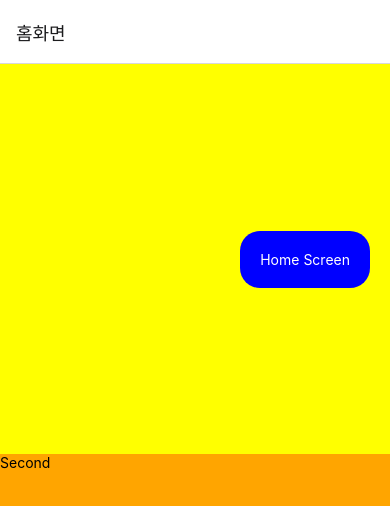
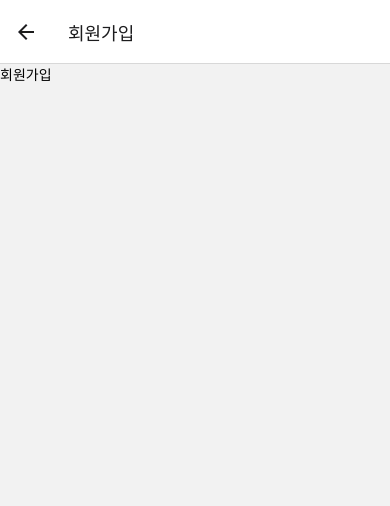
Before and after one commit to leeyoonseo/study-FoodDeliveryApp, a React Native app: screen /SignUp in a window 390 px wide. Shown: the top 506 px of the page. Built offline with nearby package versions, Linux system fonts and the light colour scheme.

Commit message:
리액트 네비게이션 - 스크린과 중첩라우팅까지

```diff
--- a/App.tsx
+++ b/App.tsx
@@ -1,83 +1,70 @@
 import * as React from 'react';
-import {NavigationContainer, ParamListBase} from '@react-navigation/native';
-import {
-  createNativeStackNavigator,
-  NativeStackScreenProps,
-} from '@react-navigation/native-stack';
-import {Pressable, Text, View} from 'react-native';
-import {useCallback} from 'react';
+import {useState, useEffect} from 'react';
+import {NavigationContainer} from '@react-navigation/native';
+import {createNativeStackNavigator} from '@react-navigation/native-stack';
+import {createBottomTabNavigator} from '@react-navigation/bottom-tabs';
+import Settings from './src/pages/Settings';
+import Orders from './src/pages/Orders';
+import Delivery from './src/pages/Delivery';
+import SignIn from './src/pages/SignIn';
+import SignUp from './src/pages/SignUp';
 
-type RootStackParamList = {
-  Home: undefined;
-  Details: undefined;
+export type LoggedInParamList = {
+  Orders: undefined;
+  Settings: undefined;
+  Delivery: undefined;
+  Complete: {orderId: string};
 };
-type HomeScreenProps = NativeStackScreenProps<RootStackParamList, 'Home'>;
-type DetailsScreenProps = NativeStackScreenProps<ParamListBase, 'Details'>;
 
-function HomeScreen({navigation}: HomeScreenProps) {
-  const onClick = useCallback(() => {
-    navigation.navigate('Details');
-  }, [navigation]);
+export type RootStackParamList = {
+  SignIn: undefined;
+  SignUp: undefined;
+};
+
+const Tab = createBottomTabNavigator();
+const Stack = createNativeStackNavigator();
+
+function App() {
+  const [isLoggedIn, setLoggedIn] = useState(false);
+
+  useEffect(() => {
+    // setLoggedIn(true);
+  }, []);
 
   return (
-    <>
-      <View
-        style={{
-          backgroundColor: 'yellow',
-          flex: 1,
-          alignItems: 'flex-end',
-          justifyContent: 'center',
-        }}>
-        <Pressable
-          style={{
-            margin: 20,
-            padding: 20,
-            backgroundColor: 'blue',
-            borderRadius: 20,
-          }}
-          onPress={onClick}>
-          <Text style={{color: '#fff'}}>Home Screen</Text>
-        </Pressable>
-      </View>
-      <View style={{flex: 1, backgroundColor: 'orange'}}>
-        <Text>Second</Text>
-      </View>
-    </>
-  );
-}
-
-function DetailsScreen({navigation}: DetailsScreenProps) {
-  const onClick = useCallback(() => {
-    navigation.navigate('Home');
-  }, [navigation]);
-
-  return (
-    <View
-      style={{
-        flex: 1,
-        alignItems: 'center',
-        justifyContent: 'center',
-      }}>
-      <Pressable onPress={onClick}>
-        <Text>Details Screen</Text>
-      </Pressable>
-    </View>
-  );
-}
-
-const Stack = createNativeStackNavigator();
-function App() {
-  return (
     <NavigationContainer>
-      <Stack.Navigator initialRouteName="Home">
-        <Stack.Screen
-          name="Home"
-          component={HomeScreen}
-          options={{title: '홈화면'}}
-          // options={{title: '홈화면', headerShown: false }}
-        />
-        <Stack.Screen name="Details" component={DetailsScreen} />
-      </Stack.Navigator>
+      {isLoggedIn ? (
+        <Tab.Navigator>
+          <Tab.Screen
+            name="Orders"
+            component={Orders}
+            options={{title: '오더 목록'}}
+          />
+          <Tab.Screen
+            name="Delivery"
+            component={Delivery}
+            options={{headerShown: false}}
+          />
+          <Tab.Screen
+            name="Settings"
+            component={Settings}
+            options={{title: '내 정보'}}
+          />
+        </Tab.Navigator>
+      ) : (
+        <Stack.Navigator>
+          <Stack.Screen
+            name="SignIn"
+            component={SignIn}
+            options={{title: '로그인'}}
+          />
+          <Stack.Screen
+            name="SignUp"
+            component={SignUp}
+            options={{title: '회원가입'}}
+          />
+        </Stack.Navigator>
+      )}
     </NavigationContainer>
   );
 }
--- a/package.json
+++ b/package.json
@@ -11,6 +11,7 @@
   },
   "dependencies": {
     "@react-native-async-storage/async-storage": "^1.17.1",
+    "@react-navigation/bottom-tabs": "^6.2.0",
     "@react-navigation/native": "^6.0.8",
     "@react-navigation/native-stack": "^6.5.2",
     "react": "17.0.2",
--- /dev/null
+++ b/src/pages/Complete.tsx
@@ -0,0 +1,12 @@
+import React from 'react';
+import {View, Text} from 'react-native';
+
+function Complete() {
+  return (
+    <View>
+      <Text>완료페이지</Text>
+    </View>
+  );
+}
+
+export default Complete;
--- /dev/null
+++ b/src/pages/Delivery.tsx
@@ -0,0 +1,22 @@
+import React from 'react';
+// import {View, Text} from 'react-native';
+import {createNativeStackNavigator} from '@react-navigation/native-stack';
+import Ing from './Ing';
+import Complete from './Complete';
+
+const Stack = createNativeStackNavigator();
+
+function Delivery() {
+  return (
+    <Stack.Navigator initialRouteName="Ing">
+      <Stack.Screen name="Ing" component={Ing} options={{headerShown: false}} />
+      <Stack.Screen
+        name="Complete"
+        component={Complete}
+        options={{headerShown: false}}
+      />
+    </Stack.Navigator>
+  );
+}
+
+export default Delivery;
--- /dev/null
+++ b/src/pages/Ing.tsx
@@ -0,0 +1,12 @@
+import React from 'react';
+import {View, Text} from 'react-native';
+
+function Ing() {
+  return (
+    <View>
+      <Text>지도페이지</Text>
+    </View>
+  );
+}
+
+export default Ing;
--- /dev/null
+++ b/src/pages/Orders.tsx
@@ -0,0 +1,12 @@
+import React from 'react';
+import {View, Text} from 'react-native';
+
+function Orders() {
+  return (
+    <View>
+      <Text>주문페이지</Text>
+    </View>
+  );
+}
+
+export default Orders;
--- /dev/null
+++ b/src/pages/Settings.tsx
@@ -0,0 +1,15 @@
+import React, {useState} from 'react';
+import {View, Text, Pressable} from 'react-native';
+
+function Settings() {
+  const [count, setCount] = useState(1);
+  return (
+    <View>
+      <Pressable onPress={() => setCount(p => p + 1)}>
+        <Text>{count}</Text>
+      </Pressable>
+    </View>
+  );
+}
+
+export default Settings;
--- /dev/null
+++ b/src/pages/SignIn.tsx
@@ -0,0 +1,12 @@
+import React from 'react';
+import {View, Text} from 'react-native';
+
+function SignIn() {
+  return (
+    <View>
+      <Text>로그인</Text>
+    </View>
+  );
+}
+
+export default SignIn;
--- /dev/null
+++ b/src/pages/SignUp.tsx
@@ -0,0 +1,12 @@
+import React from 'react';
+import {View, Text} from 'react-native';
+
+function SignUp() {
+  return (
+    <View>
+      <Text>회원가입</Text>
+    </View>
+  );
+}
+
+export default SignUp;
```
Also changed, not shown: .prettierrc.js, 1 other file (tests, documents, lock files or other folders).
